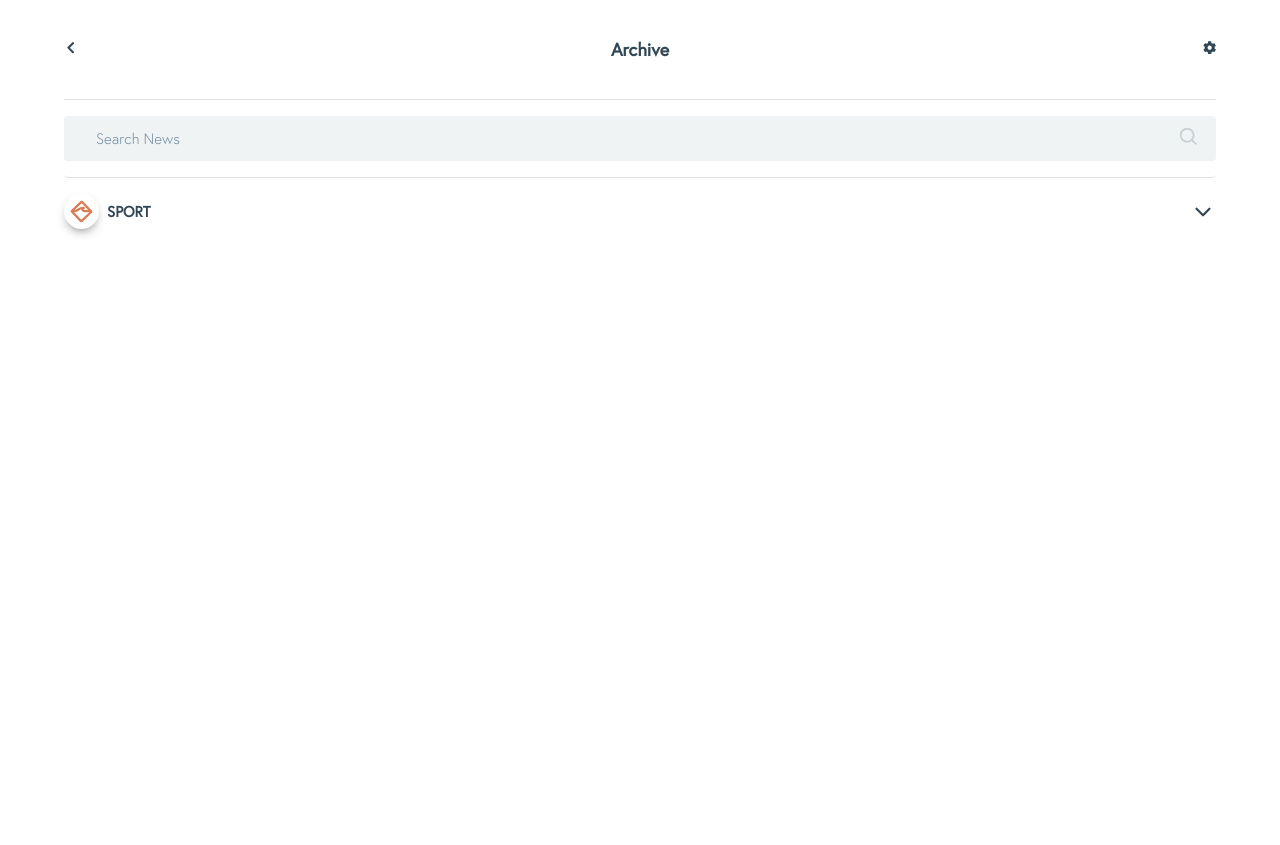
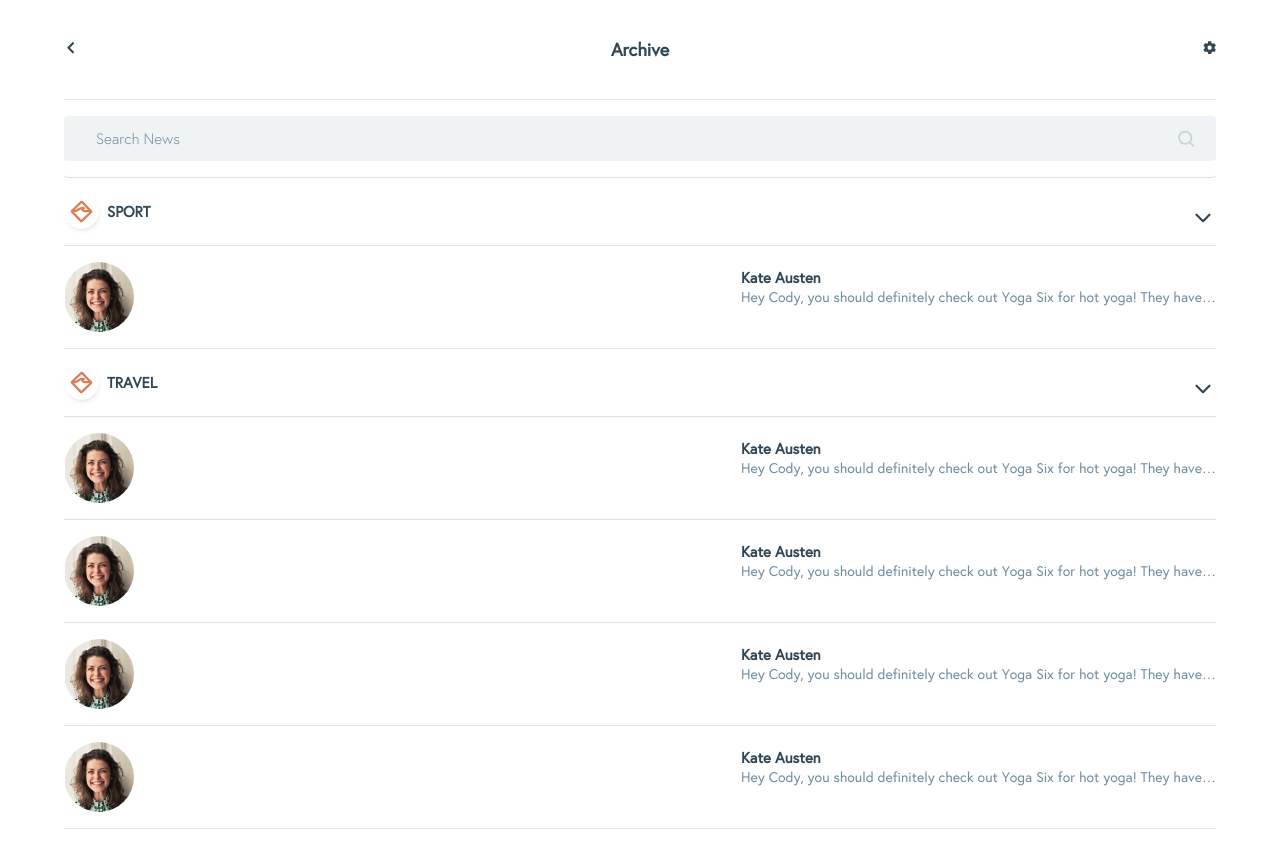
Before and after one commit to rts-cmk-wu07/news-box-OtakuBoy420, a React (Create React App) app: page / in a window 1280 px wide. Before the commit the page ends 800 px from the top, so only its background shows below. Built offline with nearby package versions, Linux system fonts and the light colour scheme.

Commit message:
swipe function

```diff
--- a/src/App.js
+++ b/src/App.js
@@ -1,12 +1,39 @@
 import ArchiveCategory from "./components/ArchiveCategory";
 import Header from "./components/Header";
+import Message from "./components/Message";
 
 function App() {
   return (
     <div className="App">
       <div className="wrapper">
-        <Header />
+        <Header title="Archive" />
         <ArchiveCategory categoryTitle="sport" />
+        <Message
+          name="Kate Austen"
+          message="Hey Cody, you should definitely check
+          out Yoga Six for hot yoga! They have…"
+        />
+        <ArchiveCategory categoryTitle="travel" />
+        <Message
+          name="Kate Austen"
+          message="Hey Cody, you should definitely check
+          out Yoga Six for hot yoga! They have…"
+        />
+        <Message
+          name="Kate Austen"
+          message="Hey Cody, you should definitely check
+          out Yoga Six for hot yoga! They have…"
+        />
+        <Message
+          name="Kate Austen"
+          message="Hey Cody, you should definitely check
+          out Yoga Six for hot yoga! They have…"
+        />
+        <Message
+          name="Kate Austen"
+          message="Hey Cody, you should definitely check
+          out Yoga Six for hot yoga! They have…"
+        />
       </div>
     </div>
   );
--- a/src/components/ArchiveCategory.jsx
+++ b/src/components/ArchiveCategory.jsx
@@ -11,17 +11,19 @@ const ArchiveCategory = (props) => {
       display: flex;
       align-items: center;
       justify-content: space-between;
+      border-bottom: 1px solid #e0e1e2;
       & img {
         width: 35px;
         border-radius: 50px;
         background-color: white;
         padding: 0.4rem;
-        box-shadow: 0px 5px 13px -7px #000000, 5px 5px 15px 5px rgba(0, 0, 0, 0);
+        box-shadow: 1px 3px 10px -8px #000000, 5px 5px 15px 5px rgba(0, 0, 0, 0);
       }
       & div {
         display: flex;
         align-items: center;
         gap: 0.5rem;
+        margin-bottom: 1rem;
         & h2 {
           text-transform: uppercase;
           color: ${colors.Drab};
@@ -38,7 +40,9 @@ const ArchiveCategory = (props) => {
         <img src="./img/orangeicon.svg" alt="img" />
         <h2>{props.categoryTitle}</h2>
       </div>
-      <FiChevronDown size="26px" color={colors.Drab} />
+      <button>
+        <FiChevronDown size="26px" color={colors.Drab} />
+      </button>
     </article>
   );
 };
--- a/src/components/Header.jsx
+++ b/src/components/Header.jsx
@@ -6,7 +6,7 @@ import { FaChevronLeft } from "react-icons/fa";
 import { FaCog } from "react-icons/fa";
 import SearchField from "./SearchField";
 
-const Header = () => {
+const Header = (props) => {
   const colors = useContext(themeContext);
   const styles = {
     header: css`
@@ -28,7 +28,7 @@ const Header = () => {
         <button>
           <FaChevronLeft color={colors.Drab} />
         </button>
-        <h2>Archive</h2>
+        <h2>{props.title}</h2>
         <button>
           <FaCog color={colors.Drab} />
         </button>
--- /dev/null
+++ b/src/components/Message.jsx
@@ -0,0 +1,89 @@
+/** @jsxImportSource @emotion/react */
+import { css } from "@emotion/react";
+import { useContext, useState } from "react";
+import themeContext from "../context/themeContext";
+import { FaTrash } from "react-icons/fa";
+const Message = (props) => {
+  const [touchStart, setTouchStart] = useState(null);
+  const [touchEnd, setTouchEnd] = useState(null);
+
+  // the required distance between touchStart and touchEnd to be detected as a swipe
+  const minSwipeDistance = 50;
+
+  const onTouchStart = (e) => {
+    setTouchEnd(null); // otherwise the swipe is fired even with usual touch events
+    setTouchStart(e.targetTouches[0].clientX);
+  };
+
+  const onTouchMove = (e) => setTouchEnd(e.targetTouches[0].clientX);
+
+  const colors = useContext(themeContext);
+  const styles = {
+    message: css`
+      margin-block: 1rem;
+      display: flex;
+      justify-content: space-between;
+      border-bottom: 1px solid #e0e1e2;
+      overflow: hidden;
+      & div {
+        margin-top: 7px;
+      }
+      img {
+        width: 70px;
+        margin-right: 1rem;
+        margin-bottom: 1rem;
+      }
+      & h2 {
+        color: ${colors.Drab};
+        font-size: 15px;
+        font-weight: bold;
+        margin-bottom: 2px;
+      }
+      & p {
+        color: ${colors.Slate};
+        font-size: 14px;
+      }
+      .deleteBtn {
+        width: 100px;
+        height: 100px;
+        background-color: ${colors.Danger};
+        display: none;
+      }
+    `,
+  };
+  const onTouchEnd = (event) => {
+    const swipeLeftAnimation = [{ transform: "translateX(0px)" }, { transform: "translateX(-100px)" }];
+    const swipeTiming = {
+      duration: 250,
+      iterations: 1,
+    };
+    const swipeRightAnimation = [{ transform: "translateX(-100px)" }, { transform: "translateX(0px)" }];
+
+    if (!touchStart || !touchEnd) return;
+    const distance = touchStart - touchEnd;
+    const isLeftSwipe = distance > minSwipeDistance;
+    const isRightSwipe = distance < -minSwipeDistance;
+    console.log("swipe", isLeftSwipe ? "left" : "right");
+    const closestArticle = event.target.closest("article");
+    if (isLeftSwipe) {
+      closestArticle.animate(swipeLeftAnimation, swipeTiming);
+      closestArticle.classList.add("swiped");
+    }
+    if (isRightSwipe) {
+      closestArticle.animate(swipeRightAnimation, swipeTiming);
+      closestArticle.classList.remove("swiped");
+    }
+  };
+  return (
+    <article css={styles.message} onTouchStart={onTouchStart} onTouchMove={onTouchMove} onTouchEnd={onTouchEnd}>
+      <img src="./img/message_img.png" alt="img" />
+      <div className="message__textContainer">
+        <h2>{props.name}</h2>
+        <p>{props.message}</p>
+      </div>
+      <div className="deleteBtn"></div>
+    </article>
+  );
+};
+
+export default Message;
--- a/src/components/SearchField.jsx
+++ b/src/components/SearchField.jsx
@@ -6,7 +6,6 @@ import { BiSearch } from "react-icons/bi";
 
 const SearchField = () => {
   const colors = useContext(themeContext);
-  console.log(colors);
   const styles = {
     searchfield: css`
       margin: 1rem auto;
@@ -32,6 +31,7 @@ const SearchField = () => {
       }
       .search-icon {
         margin-right: 1rem;
+        padding-top: 5px;
       }
       .searchFieldContainer {
         display: flex;
@@ -48,7 +48,7 @@ const SearchField = () => {
       <div className="searchFieldContainer">
         <input type="text" aria-label="Search-Field" placeholder="Search News" />
         <button type="submit">
-          <BiSearch className="search-icon" color={colors.Fossil} size="22px" />
+          <BiSearch className="search-icon" color={colors.Fossil} size="26px" />
         </button>
       </div>
     </div>
--- a/src/index.scss
+++ b/src/index.scss
@@ -42,3 +42,7 @@ button {
   margin: 0 auto;
   width: 90%;
 }
+
+.swiped {
+  transform: translateX(-100px);
+}
```
Also changed, not shown: public/img/message_img.png (added), src/img/message_img.png (added).
